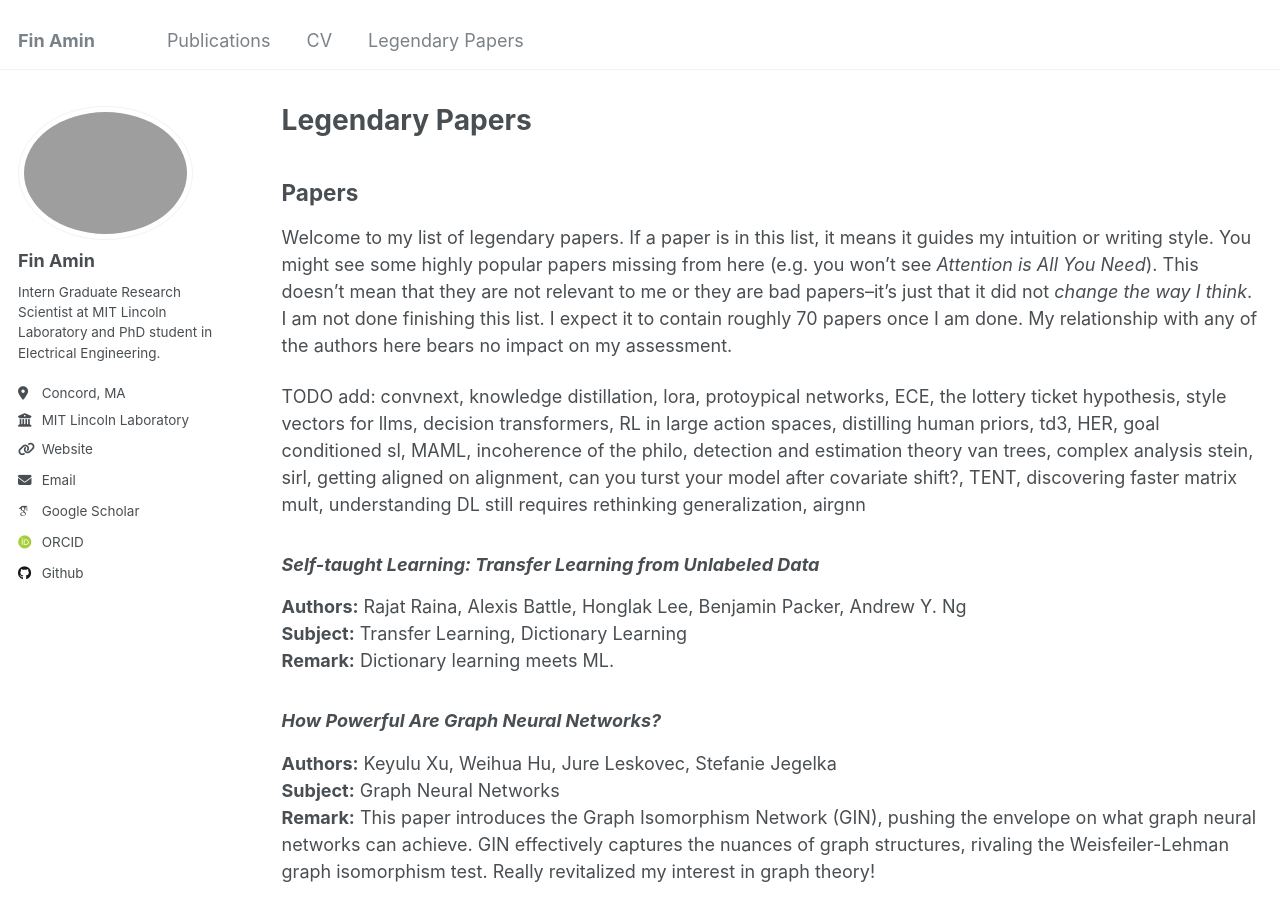
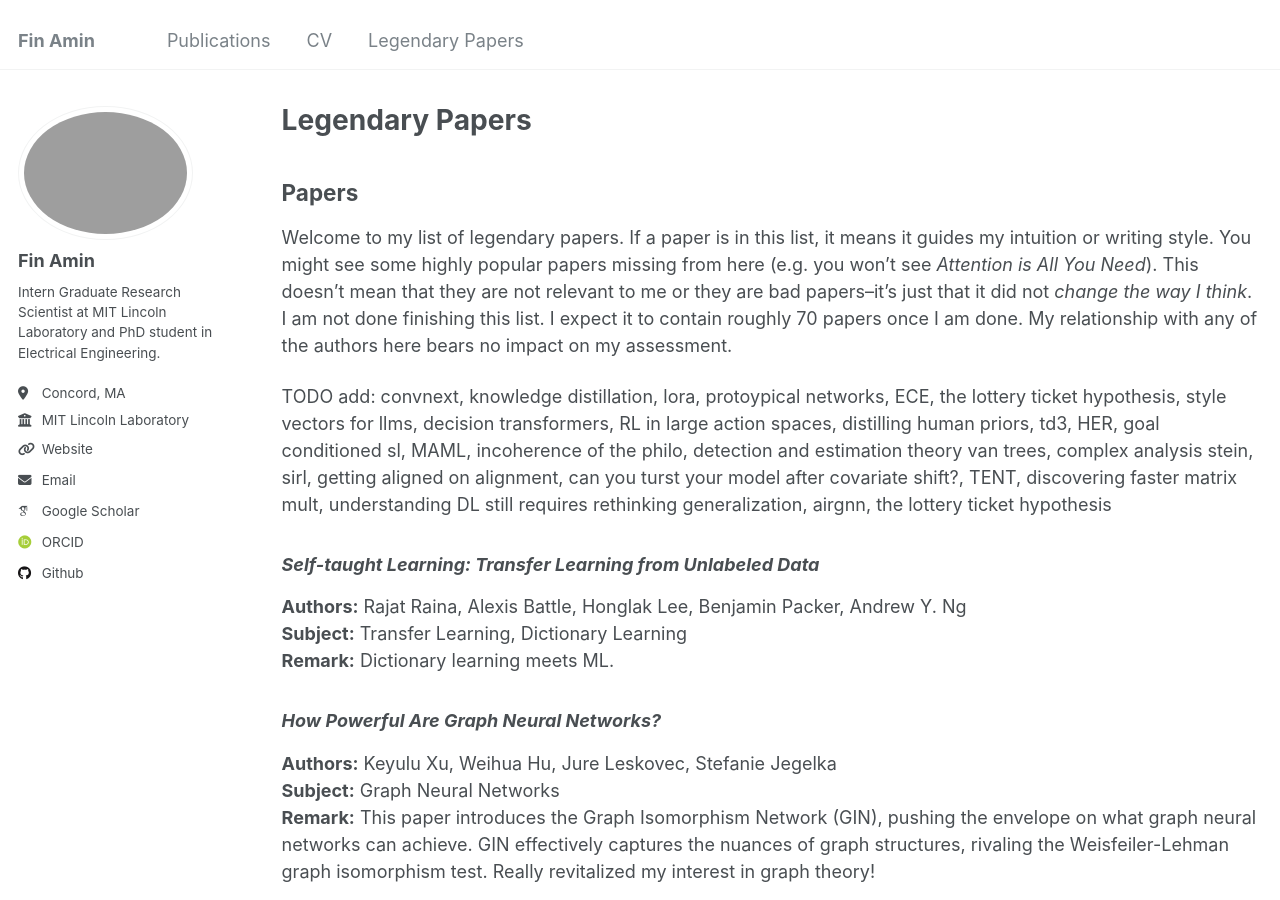
Before and after one commit to FinAminToastCrunch/FinAminToastCrunch.github.io, a Jekyll site: the page built from _legendary_papers/legendary_papers.md, in a window 1280 px wide and 900 px high. Built offline with Jekyll 4.4.1, drawn with Linux system fonts in a browser that asks for light colours; some web fonts are replaced.

Commit message:
Update legendary_papers.md

```diff
--- a/_legendary_papers/legendary_papers.md
+++ b/_legendary_papers/legendary_papers.md
@@ -12,7 +12,7 @@ author_profile: true
 ## Papers
 Welcome to my list of legendary papers. If a paper is in this list, it means it guides my intuition or writing style. You might see some highly popular papers missing from here (e.g. you won't see *Attention is All You Need*). This doesn't mean that they are not relevant to me or they are bad papers--it's just that it did not *change the way I think*. I am not done finishing this list. I expect it to contain roughly 70 papers once I am done. My relationship with any of the authors here bears no impact on my assessment.
 
-TODO add: convnext, knowledge distillation, lora, protoypical networks, ECE, the lottery ticket hypothesis, style vectors for llms, decision transformers, RL in large action spaces, distilling human priors, td3, HER, goal conditioned sl, MAML, incoherence of the philo, detection and estimation theory van trees, complex analysis stein, sirl, getting aligned on alignment, can you turst your model after covariate shift?, TENT, discovering faster matrix mult, understanding DL still requires rethinking generalization, airgnn
+TODO add: convnext, knowledge distillation, lora, protoypical networks, ECE, the lottery ticket hypothesis, style vectors for llms, decision transformers, RL in large action spaces, distilling human priors, td3, HER, goal conditioned sl, MAML, incoherence of the philo, detection and estimation theory van trees, complex analysis stein, sirl, getting aligned on alignment, can you turst your model after covariate shift?, TENT, discovering faster matrix mult, understanding DL still requires rethinking generalization, airgnn, the lottery ticket hypothesis
 
 
 ### *Self-taught Learning: Transfer Learning from Unlabeled Data*
```
